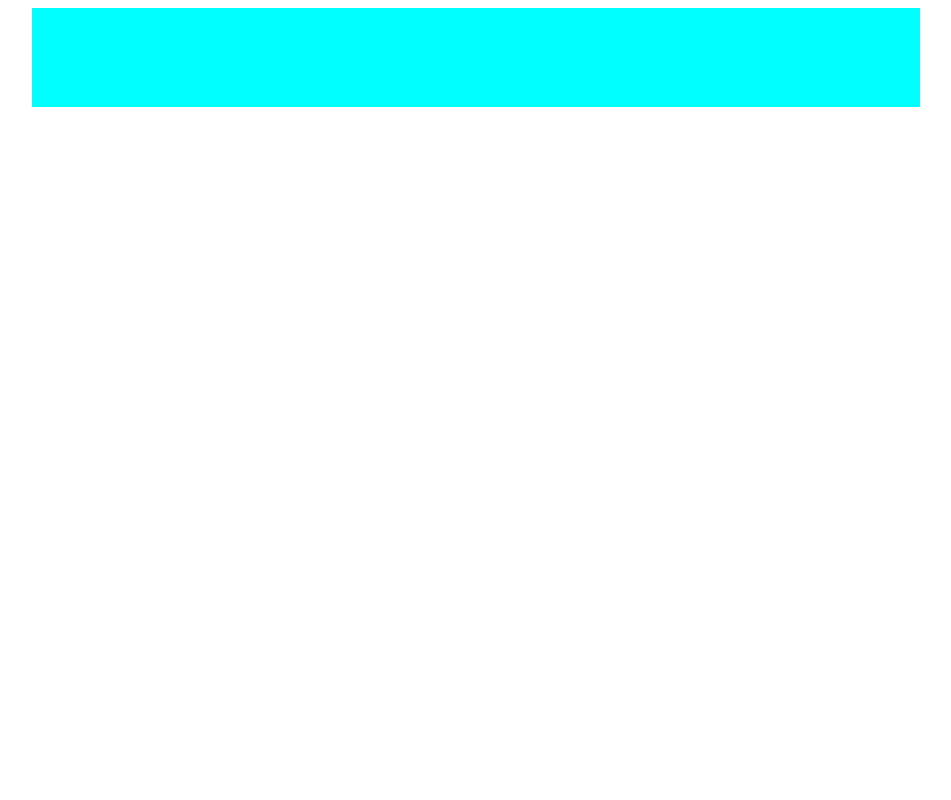
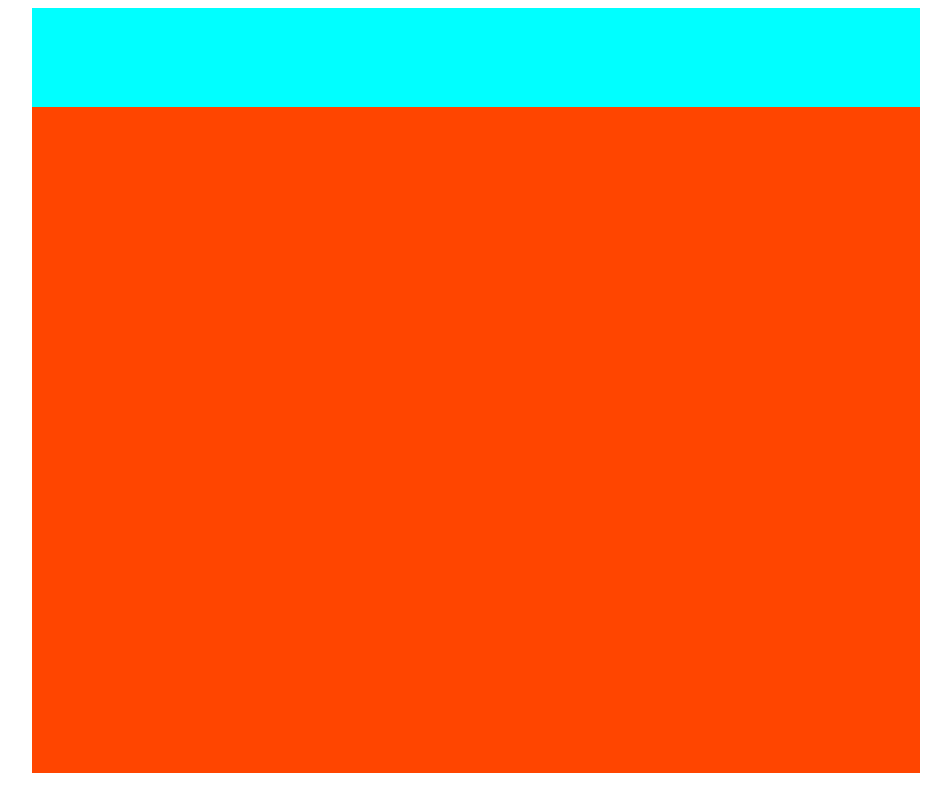
Before and after one commit to Alltheway-zero/function, a plain HTML site: page test.html in a window 1280 px wide. Shown: the whole page, without its empty margins (164-1115 px from the left). Drawn offline with Linux system fonts and the light colour scheme.

Commit message:
完成中部样式

```diff
--- a/test.html
+++ b/test.html
@@ -11,6 +11,14 @@
         height: 99px;
         margin: 0 auto;
         background-color: aqua;
+    }
+
+    .main{
+        width: 888px;
+        height: 666px;
+        margin: 0 auto;
+        background-color: orangered;
+
     }
 
     </style>
```
